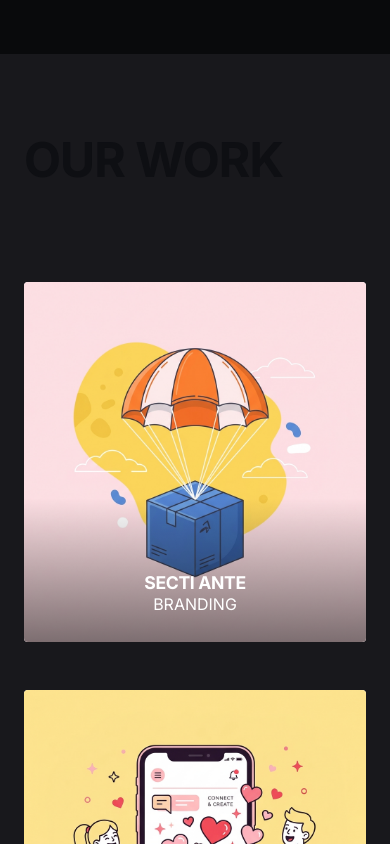
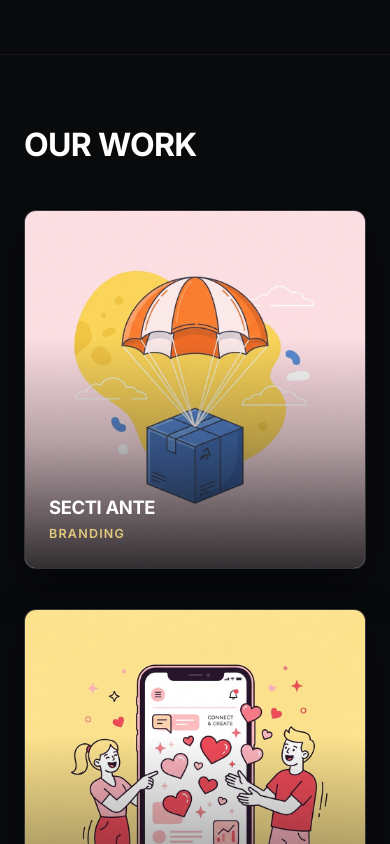
Before and after one commit to dilshandevxx/dilshan-personal-portfolio, a Next.js app: page / in a window 390 px wide. Shown: the part 860-1704 px from the top of the page. Built offline with nearby package versions, Linux system fonts and the light colour scheme; a web font is replaced by a local one.

Commit message:
style: harmonize background color across all main page sections with hero background (#090a0c)

```diff
--- a/src/components/cover/sections/About.module.css
+++ b/src/components/cover/sections/About.module.css
@@ -1,6 +1,8 @@
 .aboutSection {
   padding: clamp(6rem, 15vw, 12rem) var(--container-padding);
-  background-color: var(--background);
+  background-color: #090a0c;
+  color: #ffffff;
+  border-top: 1px solid rgba(255, 255, 255, 0.05);
 }
 
 .container {
@@ -12,7 +14,7 @@
 }
 
 .header {
-  border-bottom: 1px solid rgba(255, 255, 255, 0.1);
+  border-bottom: 1px solid rgba(255, 255, 255, 0.08);
   padding-bottom: 1.5rem;
 }
 
@@ -21,7 +23,7 @@
   font-size: 0.875rem;
   text-transform: uppercase;
   letter-spacing: 0.05em;
-  color: var(--muted);
+  color: #cbd5e1;
 }
 
 .content {
@@ -50,11 +52,11 @@
   font-weight: 500;
   margin: 0;
   letter-spacing: -0.02em;
-  color: var(--foreground);
+  color: #ffffff;
 }
 
 .mutedText {
-  color: #666666; /* Neutral mid-gray for contrast */
+  color: #888d96; /* Neutral clean gray for readable contrast */
 }
 
 .imageWrapper {
--- a/src/components/cover/sections/PreFooter.module.css
+++ b/src/components/cover/sections/PreFooter.module.css
@@ -1,5 +1,5 @@
 .preFooter {
-  background-color: #0a0a0a;
+  background-color: #090a0c;
   padding: 10rem var(--container-padding);
   display: flex;
   flex-direction: column;
@@ -9,6 +9,7 @@
   gap: 0;
   position: relative;
   overflow: hidden;
+  border-top: 1px solid rgba(255, 255, 255, 0.05);
 }
 
 .preFooter::before {
--- a/src/components/cover/sections/SelectedWork.module.css
+++ b/src/components/cover/sections/SelectedWork.module.css
@@ -1,49 +1,49 @@
+/* ==========================================================================
+   SELECTED WORK SECTION (AESTHETIC MATTE DARK THEME)
+   Consistent with "FEEL FREE TO CONTACT ME" typography & font scale
+   ========================================================================== */
+
 .workSection {
-  padding: clamp(5rem, 15vw, 10rem) var(--container-padding);
+  padding: clamp(4.5rem, 8vw, 7rem) var(--container-padding, clamp(1.5rem, 5vw, 4rem));
   display: flex;
   flex-direction: column;
-  align-items: center; /* Center the internal containers on ultra-wide */
-  background: var(--background);
+  align-items: center;
+  background-color: #090a0c;
+  border-top: 1px solid rgba(255, 255, 255, 0.05);
 }
 
 .header {
   display: flex;
   flex-direction: column;
-  align-items: flex-start; /* Left-aligned */
-  margin-bottom: clamp(6rem, 12vw, 10rem);
+  align-items: flex-start;
+  margin-bottom: clamp(3rem, 5vw, 4.5rem);
   width: 100%;
-  max-width: 1400px;
-}
-
-.icon {
-  color: #ff3333;
-  width: 24px;
-  height: 24px;
-  margin-bottom: 2rem;
-  fill: #ff3333;
+  max-width: 1360px;
 }
 
 .title {
-  font-family: var(--font-display);
-  font-size: clamp(3rem, 8vw, 6rem);
+  font-family: var(--font-display, 'Syne', sans-serif);
+  font-size: clamp(2rem, 3.8vw, 3.2rem);
+  font-weight: 700;
+  line-height: 1.15;
+  letter-spacing: 0.03em;
   text-transform: uppercase;
-  font-weight: 700;
+  color: #ffffff;
   margin: 0;
-  letter-spacing: -0.01em;
 }
 
 .grid {
   display: grid;
   grid-template-columns: 1fr;
-  gap: 6rem;
+  gap: 3.5rem;
   width: 100%;
-  max-width: 1400px;
+  max-width: 1360px;
 }
 
 @media (min-width: 768px) {
   .grid {
     grid-template-columns: repeat(2, 1fr);
-    gap: 4rem;
+    gap: 3rem;
   }
 }
 
@@ -53,15 +53,13 @@
   display: block;
 }
 
-/* Stagger layout: push every even column down massively */
 @media (min-width: 768px) {
   .projectLink:nth-child(even) {
-    margin-top: clamp(8rem, 20vw, 16rem);
+    margin-top: clamp(4rem, 8vw, 7rem);
   }
 
-  /* Counteract the margin on the last even row if needed, but usually fine for masonry visually */
   .grid {
-    padding-bottom: clamp(4rem, 10vw, 8rem);
+    padding-bottom: clamp(2rem, 5vw, 4rem);
   }
 }
 
@@ -77,140 +75,107 @@
   width: 100%;
   height: 100%;
   overflow: hidden;
-  background: #ffffff; /* Gives solid background if images are transparent pngs */
-  border-radius: 4px;
+  background: #212228;
+  border-radius: 12px;
+  border: 1px solid rgba(255, 255, 255, 0.08);
+  box-shadow: 0 16px 40px rgba(0, 0, 0, 0.35);
+  transition: border-color 0.3s ease, box-shadow 0.3s ease;
+}
+
+.projectCard:hover .imageWrapper {
+  border-color: rgba(226, 201, 124, 0.4);
+  box-shadow: 0 20px 50px rgba(0, 0, 0, 0.5);
 }
 
 .image {
   object-fit: cover;
-  transition: all 1s cubic-bezier(0.16, 1, 0.3, 1);
+  transition: transform 0.8s cubic-bezier(0.16, 1, 0.3, 1);
 }
 
 .projectCard:hover .image {
-  transform: scale(1.05);
+  transform: scale(1.04);
 }
 
-/* Overlay that contains gradient and badge */
 .overlay {
   position: absolute;
   inset: 0;
   display: flex;
   flex-direction: column;
   justify-content: flex-end;
-  align-items: center;
-  padding: 3rem;
-  /* Light bottom shadow so the white text is always perfectly readable against any image */
-  background: linear-gradient(to top, rgba(0,0,0,0.5) 0%, transparent 40%);
+  align-items: flex-start;
+  padding: 2.25rem;
+  background: linear-gradient(to top, rgba(15, 15, 18, 0.85) 0%, rgba(15, 15, 18, 0.3) 35%, transparent 65%);
 }
 
 .projectName {
-  font-family: var(--font-body);
-  font-size: 1.25rem;
-  font-weight: 600;
+  font-family: var(--font-display, 'Syne', sans-serif);
+  font-size: 1.35rem;
+  font-weight: 700;
   color: #ffffff;
-  margin: 0;
-  z-index: 2;
-  text-align: center;
+  margin: 0 0 0.4rem 0;
+  letter-spacing: -0.01em;
+  text-transform: uppercase;
 }
 
-/* View Badge Dynamic Placement */
-.viewBadge {
-  position: absolute;
-  width: 90px;
-  height: 90px;
-  border-radius: 50%;
-  background: #000; /* Monochrome badge */
-  border: 1px solid rgba(255, 255, 255, 0.2);
-  color: #ffffff;
-  display: flex;
-  align-items: center;
-  justify-content: center;
-  text-align: center;
-  font-family: var(--font-inter);
-  font-size: 0.65rem;
+.projectCategory {
+  font-family: var(--font-body), 'Inter', sans-serif;
+  font-size: 0.78rem;
   letter-spacing: 0.1em;
-  font-weight: 700;
-  line-height: 1.2;
   text-transform: uppercase;
-  transition: all 0.5s cubic-bezier(0.16, 1, 0.3, 1);
-  z-index: 3;
+  color: #e2c97c; /* Warm champagne gold */
+  font-weight: 600;
 }
 
-/* Add organic randomness to the badge placement based on odd/even */
-.projectLink:nth-child(odd) .viewBadge {
-  bottom: 25%;
-  right: 15%;
-}
-
-.projectLink:nth-child(even) .viewBadge {
-  bottom: 30%;
-  left: 15%;
-}
-
-/* Create an alternate third position to keep it truly organic */
-.projectLink:nth-child(3n) .viewBadge {
-  bottom: 20%;
-  right: 25%;
-}
-
-.projectCard:hover .viewBadge {
-  transform: scale(1.1);
-}
-
-/* MOBILE OVERRIDES */
 @media (max-width: 768px) {
-  .overlay { padding: 1.5rem; }
-  .grid { gap: 3rem; }
-  .projectName { font-size: 1.1rem; }
-  .viewBadge {
-    width: 60px; height: 60px; font-size: 0.6rem;
-    bottom: 1rem !important; right: 1rem !important; left: auto !important;
+  .overlay {
+    padding: 1.5rem;
+  }
+  .grid {
+    gap: 2.5rem;
+  }
+  .projectName {
+    font-size: 1.15rem;
   }
 }
 
 .viewAllContainer {
-  margin-top: clamp(4rem, 8vw, 8rem);
+  margin-top: clamp(3rem, 6vw, 5rem);
   display: flex;
-  justify-content: flex-start; /* Left-aligned */
+  justify-content: flex-start;
   width: 100%;
-  max-width: 1400px;
+  max-width: 1360px;
 }
 
 .viewAllBtn {
   display: inline-flex;
   align-items: center;
-  gap: 1rem;
-  padding: 1.5rem 3rem;
-  border: 1px solid var(--foreground);
-  border-radius: 0;
-  background-color: transparent;
-  color: var(--foreground);
-  font-family: var(--font-body);
-  font-size: 1rem;
-  letter-spacing: 0.1em;
-  font-weight: 500;
+  gap: 0.85rem;
+  padding: 1rem 2.25rem;
+  border: 1px solid rgba(255, 255, 255, 0.15);
+  border-radius: 6px;
+  background-color: rgba(255, 255, 255, 0.04);
+  color: #f2f1f6;
+  font-family: var(--font-body), 'Inter', sans-serif;
+  font-size: 0.88rem;
+  letter-spacing: 0.08em;
+  font-weight: 600;
   text-decoration: none;
   text-transform: uppercase;
-  transition: all 0.4s cubic-bezier(0.16, 1, 0.3, 1);
+  transition: all 0.3s cubic-bezier(0.16, 1, 0.3, 1);
 }
 
 .viewAllBtn:hover {
-  background-color: var(--foreground);
-  color: var(--background);
-  transform: translateY(-5px); /* Elegant lift instead of scale */
+  background-color: #212228;
+  border-color: #e2c97c;
+  color: #ffffff;
+  transform: translateY(-2px);
+  box-shadow: 0 6px 20px rgba(0, 0, 0, 0.4);
 }
 
 .btnIcon {
-  transition: transform 0.4s ease;
+  transition: transform 0.3s ease;
 }
 
 .viewAllBtn:hover .btnIcon {
-  transform: translateX(5px) rotate(-45deg); /* Classy arrow animation */
+  transform: translateX(4px);
 }
-
-@media (max-width: 768px) {
-  .viewAllBtn {
-    padding: 1.2rem 2.5rem;
-    font-size: 0.9rem;
-  }
-}
--- a/src/components/modern/ModernFooter.module.css
+++ b/src/components/modern/ModernFooter.module.css
@@ -1,8 +1,7 @@
-/* Modern Footer Styles */
 .footer {
   width: 100%;
-  background-color: #060708;
-  border-top: 1px solid rgba(255, 255, 255, 0.06);
+  background-color: #090a0c;
+  border-top: 1px solid rgba(255, 255, 255, 0.05);
   padding: 4.5rem 2rem 3rem;
   display: flex;
   flex-direction: column;
```
